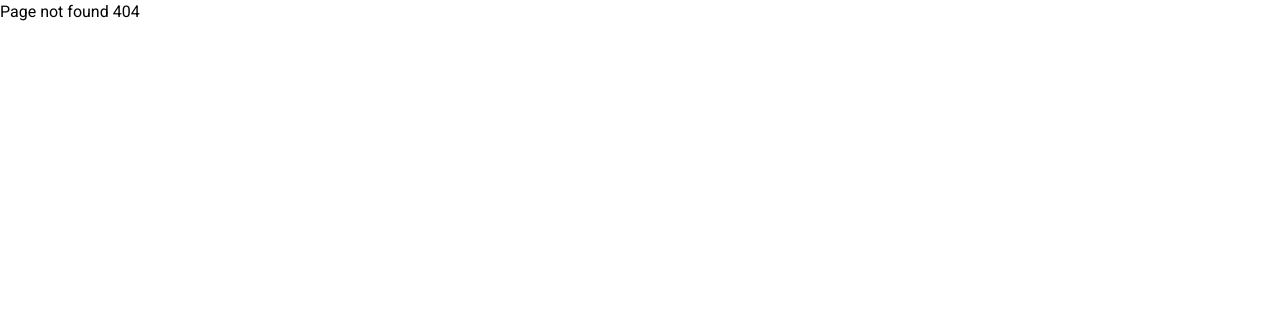
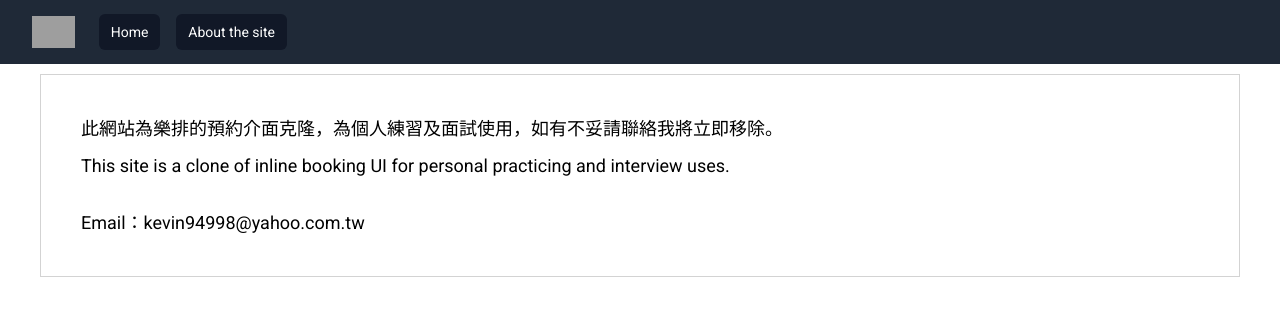
Before and after one commit to Kalinowo/inline_bookingApp_clone, a React (Create React App) app: page /about in a window 1280 px wide. Before the commit this address had no page. Shown: the top 316 px of the page. Built offline with nearby package versions, Linux system fonts and the light colour scheme; grey boxes are pictures that could not be loaded.

Commit message:
add about page

```diff
--- a/src/App.js
+++ b/src/App.js
@@ -5,6 +5,7 @@ import Navbar from "./components/Navbar/NavbarTemplate";
 import BookingHome from "./Views/BookingHome";
 import CustomerInfo from "./Views/CustomerInfo";
 import SuccessPage from "./Views/SuccessPage";
+import About from "./Views/About";
 
 function App() {
   return (
@@ -14,6 +15,7 @@ function App() {
           <Route index element={<BookingHome />} />
           <Route path="form" element={<CustomerInfo />} />
           <Route path="backend" element={<SuccessPage />} />
+          <Route path="about" element={<About />} />
         </Route>
         <Route path="*" element={<div>Page not found 404</div>}></Route>
       </Routes>
--- /dev/null
+++ b/src/Views/About.js
@@ -0,0 +1,20 @@
+import React from "react";
+
+export default function About() {
+  return (
+    <>
+      <div className="aboutOuter">
+        <div className="aboutContainer">
+          <div>
+            此網站為樂排的預約介面克隆，為個人練習及面試使用，如有不妥請聯絡我將立即移除。
+          </div>
+          <div>
+            This site is a clone of inline booking UI for personal practicing
+            and interview uses.
+          </div>
+          <div>Email：kevin94998@yahoo.com.tw</div>
+        </div>
+      </div>
+    </>
+  );
+}
--- a/src/components/Navbar/NavbarTemplate.js
+++ b/src/components/Navbar/NavbarTemplate.js
@@ -3,7 +3,10 @@ import { Disclosure, Menu, Transition } from "@headlessui/react";
 import { Bars3Icon, BellIcon, XMarkIcon } from "@heroicons/react/24/outline";
 import { Link, Outlet } from "react-router-dom";
 
-const navigation = [{ name: "Home", href: "/", current: true }];
+const navigation = [
+  { name: "Home", href: "/", current: true },
+  { name: "About the site", href: "/about", current: true },
+];
 
 function classNames(...classes) {
   return classes.filter(Boolean).join(" ");
--- a/src/styles/styles.css
+++ b/src/styles/styles.css
@@ -746,4 +746,23 @@
   color: rgb(255, 133, 14);
   font-weight: bold;
   font-size: 50px;
+}
+
+.aboutOuter {
+  min-height: 100vh;
+  width: 100%;
+}
+.aboutOuter .aboutContainer {
+  margin-inline: auto;
+  border: solid lightgray 1px;
+  margin-top: 10px;
+  padding: 30px;
+  max-width: 1200px;
+}
+.aboutOuter .aboutContainer div {
+  margin: 10px;
+  font-size: 18px;
+}
+.aboutOuter .aboutContainer div:nth-child(3) {
+  margin-top: 30px;
 }/*# sourceMappingURL=styles.css.map */
--- a/src/styles/styles.scss
+++ b/src/styles/styles.scss
@@ -712,3 +712,27 @@
     }
   }
 }
+
+//About
+.aboutOuter {
+  min-height: 100vh;
+  width: 100%;
+  .aboutContainer {
+    // display: flex;
+    // flex-direction: column;
+    // justify-content: center;
+    // align-items: center;
+    margin-inline: auto;
+    border: solid lightgray 1px;
+    margin-top: 10px;
+    padding: 30px;
+    max-width: 1200px;
+    div {
+      margin: 10px;
+      font-size: 18px;
+    }
+    div:nth-child(3) {
+      margin-top: 30px;
+    }
+  }
+}
```
Also changed, not shown: 1 other file (tests, documents, lock files or other folders).
